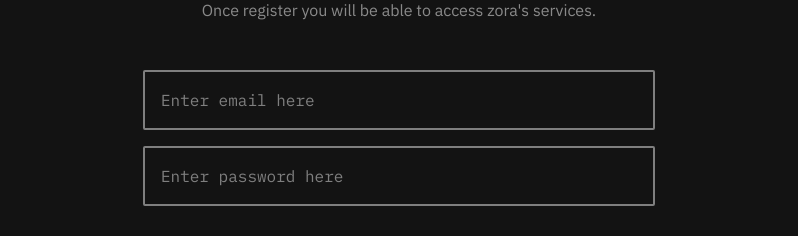
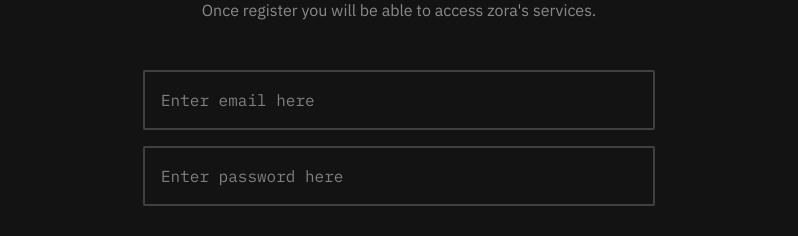
Before and after one commit to varshiljpatel/zora-ai, a Next.js app: page /register in a window 1280 px wide. Shown: the part 320-556 px from the top of the page, without its empty margins (241-1039 px from the left). Built offline with nearby package versions, Linux system fonts and the light colour scheme; no server answers.

Commit message:
fix: input field border color

```diff
--- a/src/components/ui/input/InputField.tsx
+++ b/src/components/ui/input/InputField.tsx
@@ -19,7 +19,7 @@ const InputField: React.FC<IInputField> = (props) => {
             placeholder={props.placeholder}
             onChange={props.onChange}
             {...props.other}
-            className={`outline-none border-2 border-neutral focus:border-primaryDark
+            className={`outline-none border-2 border-neutral dark:border-base focus:border-primaryDark
             dark:focus:border-primaryLight w-full font-mono placeholder:text-neutral h-[60px] dark:text-light bg-transparent text-dark rounded-sm px-4 ${props.className}`}
         />
     );
```
